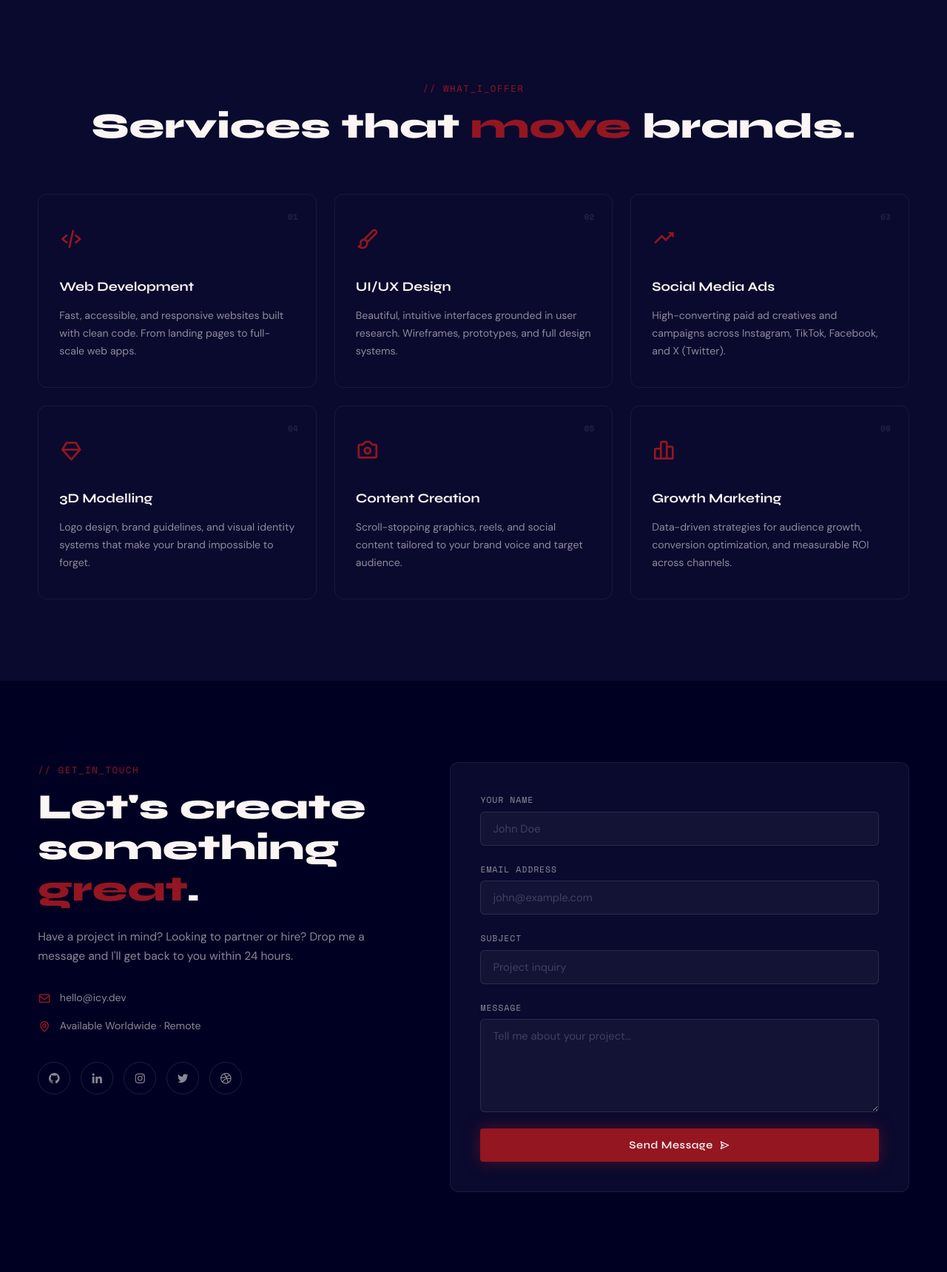
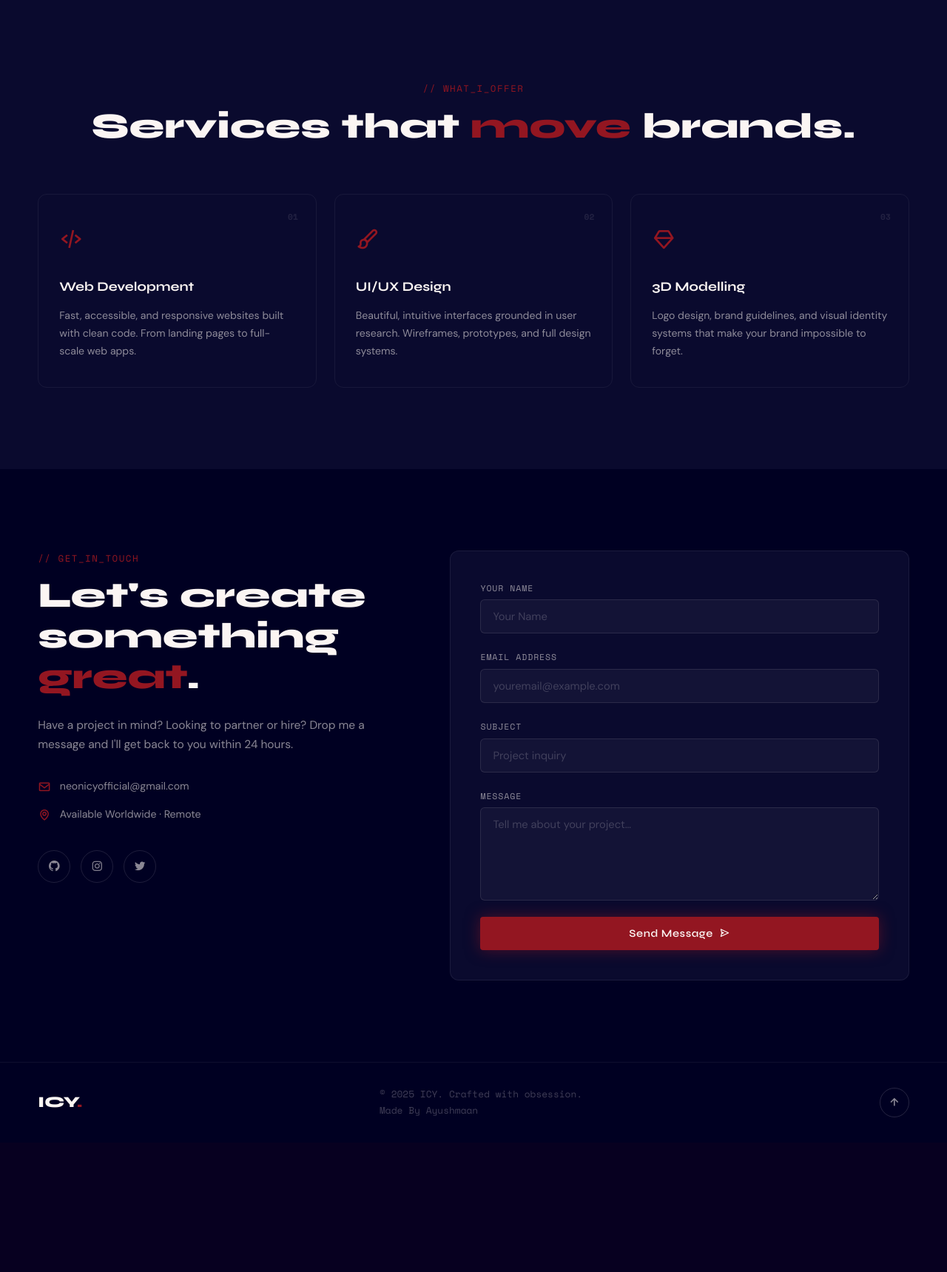
Before and after one commit to TheLordIcy/Portfolio, a Flask app: page / in a window 1280 px wide. Shown: the part 3262-4981 px from the top of the page at 74% size. After the commit the page ends 4772 px from the top, so only its background shows below. Run offline with Flask 3, Linux system fonts and the light colour scheme.

Commit message:
changes in html

```diff
--- a/templates/index.html
+++ b/templates/index.html
@@ -249,32 +249,13 @@
           <div class="service-num">02</div>
         </div>
 
-        <div class="service-card" data-anim="fade-up" data-delay="200">
-          <div class="service-icon"><i class='bx bx-trending-up'></i></div>
-          <h3>Social Media Ads</h3>
-          <p>High-converting paid ad creatives and campaigns across Instagram, TikTok, Facebook, and X (Twitter).</p>
-          <div class="service-num">03</div>
-        </div>
 
         <div class="service-card" data-anim="fade-up" data-delay="300">
           <div class="service-icon"><i class='bx bx-diamond'></i></div>
           <h3>3D Modelling</h3>
           <p>Logo design, brand guidelines, and visual identity systems that make your brand impossible to forget.</p>
-          <div class="service-num">04</div>
-        </div>
-
-        <div class="service-card" data-anim="fade-up" data-delay="400">
-          <div class="service-icon"><i class='bx bx-camera'></i></div>
-          <h3>Content Creation</h3>
-          <p>Scroll-stopping graphics, reels, and social content tailored to your brand voice and target audience.</p>
-          <div class="service-num">05</div>
-        </div>
-
-        <div class="service-card" data-anim="fade-up" data-delay="500">
-          <div class="service-icon"><i class='bx bx-bar-chart-alt-2'></i></div>
-          <h3>Growth Marketing</h3>
-          <p>Data-driven strategies for audience growth, conversion optimization, and measurable ROI across channels.</p>
-          <div class="service-num">06</div>
+          <div class="service-num">03
+          </div>
         </div>
 
       </div>
@@ -300,7 +281,7 @@
           <div class="contact-details">
             <div class="contact-detail-item">
               <i class='bx bx-envelope'></i>
-              <span>hello@icy.dev</span>
+              <span>neonicyofficial@gmail.com</span>
             </div>
             <div class="contact-detail-item">
               <i class='bx bx-map'></i>
@@ -309,10 +290,9 @@
           </div>
           <div class="social-links">
             <a href="#" class="social-link" aria-label="GitHub"><i class='bx bxl-github'></i></a>
-            <a href="#" class="social-link" aria-label="LinkedIn"><i class='bx bxl-linkedin'></i></a>
             <a href="#" class="social-link" aria-label="Instagram"><i class='bx bxl-instagram'></i></a>
             <a href="#" class="social-link" aria-label="Twitter/X"><i class='bx bxl-twitter'></i></a>
-            <a href="#" class="social-link" aria-label="Dribbble"><i class='bx bxl-dribbble'></i></a>
+
           </div>
         </div>
 
@@ -321,11 +301,11 @@
           <form class="contact-form" id="contactForm" novalidate>
             <div class="form-group">
               <label for="name">Your Name</label>
-              <input type="text" id="name" name="name" placeholder="John Doe" required />
+              <input type="text" id="name" name="name" placeholder="Your Name" required />
             </div>
             <div class="form-group">
               <label for="email">Email Address</label>
-              <input type="email" id="email" name="email" placeholder="john@example.com" required />
+              <input type="email" id="email" name="email" placeholder="youremail@example.com" required />
             </div>
             <div class="form-group">
               <label for="subject">Subject</label>
```
